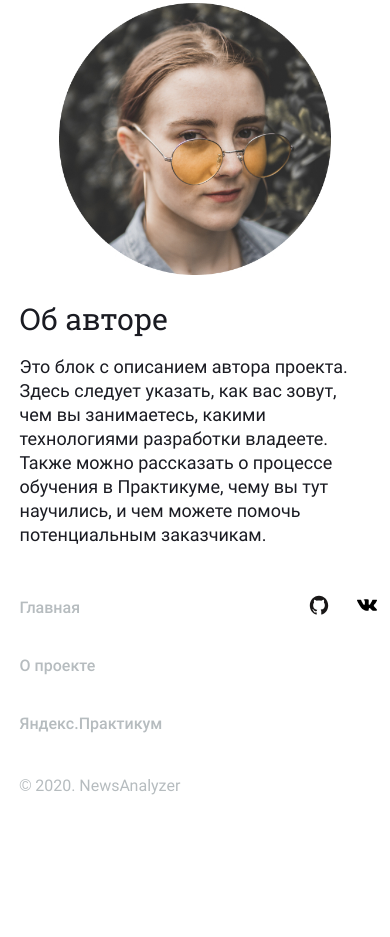
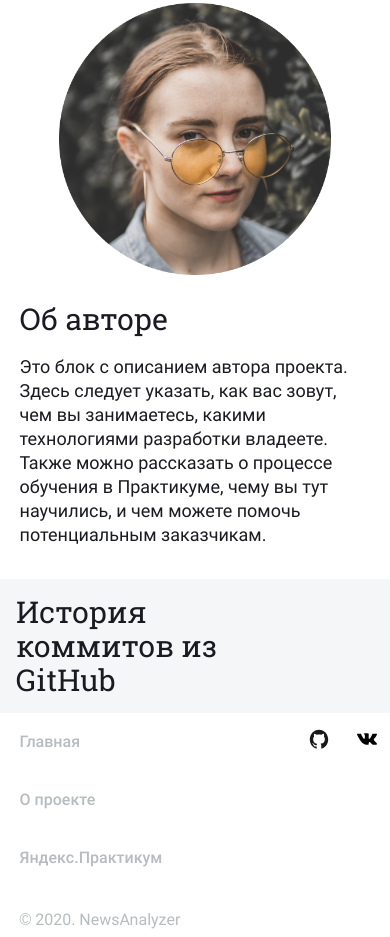
Before and after one commit to 4lukyanov/NewsAnalyzer, a website built with webpack: page src/about.html in a window 390 px wide. Shown: the part 1591-2528 px from the top of the page. Before the commit the page ends 2394 px from the top, so only its background shows below. Built offline with nearby package versions, Linux system fonts and the light colour scheme.

Commit message:
about: section github

```diff
--- a/src/about.html
+++ b/src/about.html
@@ -62,7 +62,12 @@
           </div>
         </section>
 
-        <section class="github"></section>
+        <section class="github">
+          <div class="news__result">
+            <h2 class="news__result-title">История коммитов из GitHub</h2>
+            <a href="#" class="news__result-link">Открыть в  Github &gt;</a>
+        </div>
+        </section>
 
       </main>
 
--- /dev/null
+++ b/src/blocks/github/github.css
@@ -0,0 +1,70 @@
+.github {
+  background-color: #f5f6f7;
+  padding-left: 104px;
+  padding-right: 112px;
+}
+
+.github .news__result {
+  padding-top: 72px;
+  padding-bottom: 64px;
+}
+
+@media all and (max-width: 1280px) {
+  .github {
+    padding-left: 80px;
+    padding-right: 87px;
+  }
+}
+
+@media all and (max-width: 1024px) {
+  .github {
+    padding-left: 30px;
+    padding-right: 37px;
+  }
+
+  .github .news__result {
+    padding-top: 45px;
+    padding-bottom: 52px;
+  }
+}
+
+@media all and (max-width: 768px) {
+  .github {
+    padding-left: 40px;
+    padding-right: 47px;
+  }
+  .github .news__result {
+    padding-top: 40px;
+    padding-bottom: 32px;
+  }
+
+  .github .news__result .news__result-title {
+    width: 45.75%;
+    font-size: 30px;
+    line-height: 34px;
+  }
+}
+
+@media all and (max-width: 730px) {
+  .github {
+    padding-left: 16px;
+    padding-right: 0px;
+  }
+  .github .news__result {
+    padding-top: 16px;
+    padding-bottom: 16px;
+  }
+  .github .news__result .news__result-title {
+    width: 57.75%;
+  }
+}
+
+@media all and (max-width: 450px) {
+  .github {
+    padding-left: 16px;
+    padding-right: 0px;
+  }
+  .github .news__result-link {
+    display: none;
+  }
+}
--- a/src/pages/index.css
+++ b/src/pages/index.css
@@ -12,3 +12,4 @@
 @import url(../blocks/footer/footer.css);
 @import url(../blocks/clients/clients.css);
 @import url(../blocks/techno/techno.css);
+@import url(../blocks/github/github.css);
```
